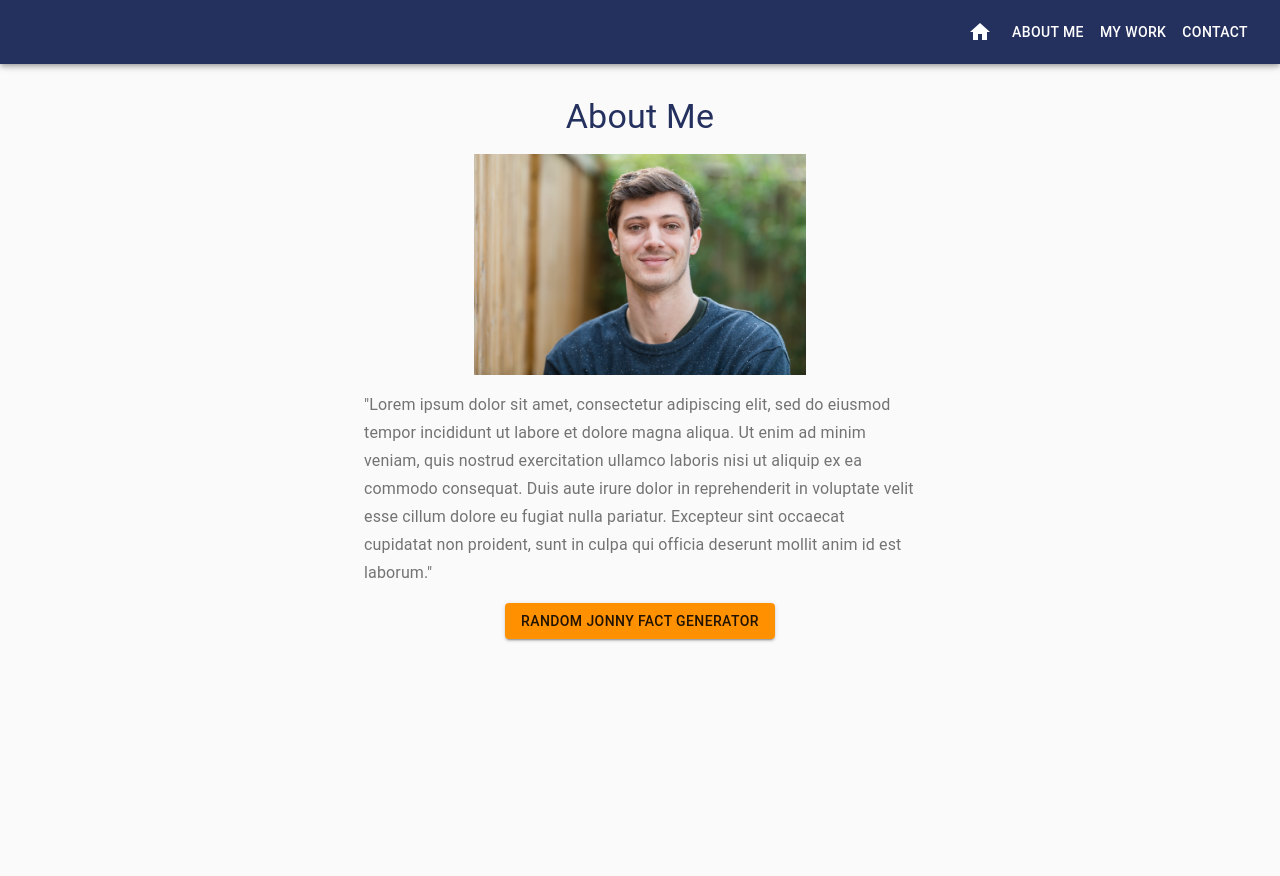
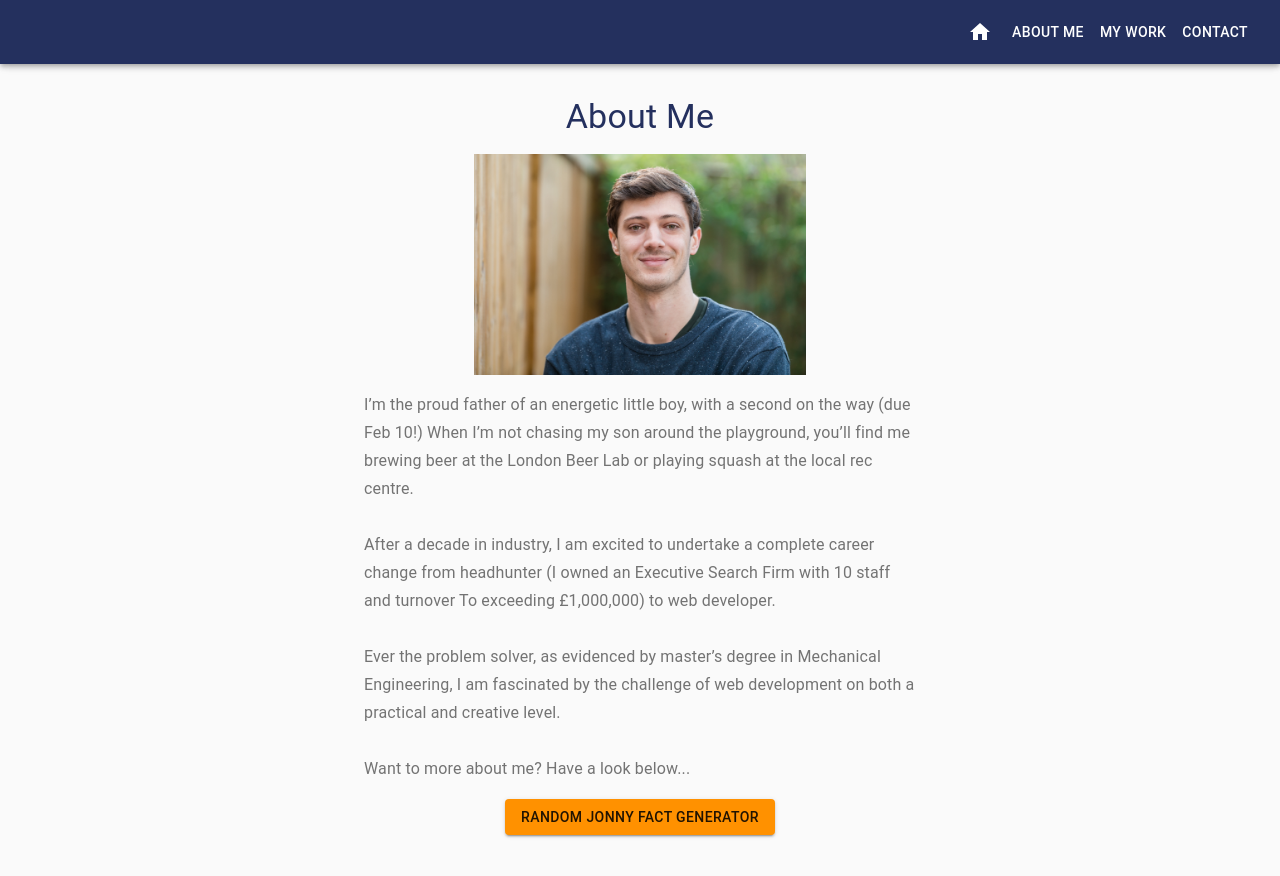
Before and after one commit to jonnysfarmer/jonnyfarmer.github.io, a React (Create React App) app in the folder portfolio/: page /#/about in a window 1280 px wide. Shown: the top 876 px of the page. Built offline with nearby package versions, Linux system fonts and the light colour scheme.

Commit message:
about me

```diff
--- a/portfolio/src/Components/AboutMe.js
+++ b/portfolio/src/Components/AboutMe.js
@@ -35,7 +35,7 @@ const useStyles = makeStyles(theme => ({
     marginTop: theme.spacing(2),
     marginBottom: theme.spacing(2)
   },
-  buttonMargin:{
+  buttonMargin: {
     marginTop: theme.spacing(2),
     marginBottom: theme.spacing(2)
   }
@@ -51,15 +51,14 @@ const randomFacts = ['I don’t eat cheese. I’m not vegan, I just don\'t like
 
 const About = () => {
 
-  const [random, setRandom]= useState('')
+  const [random, setRandom] = useState('')
 
   const classes = useStyles()
 
-  const RandomFact =(e) => {
+  const RandomFact = (e) => {
     e.preventDefault()
 
     const RandomNum = Math.floor(Math.random() * 7)
-    console.log(RandomNum)
     setRandom(randomFacts[RandomNum])
 
   }
@@ -78,18 +77,26 @@ const About = () => {
             </Typography>
             <img src={Headshot} alt='headshot' className={classes.image} ></img>
             <Typography component='h3' variant='subtitle1' color='textSecondary'>
-            "Lorem ipsum dolor sit amet, consectetur adipiscing elit, sed do eiusmod tempor incididunt
-            ut labore et dolore magna aliqua. Ut enim ad minim veniam, quis nostrud exercitation ullamco
-            laboris nisi ut aliquip ex ea commodo consequat. Duis aute irure dolor in reprehenderit
-            in voluptate velit esse cillum dolore eu fugiat nulla pariatur. Excepteur sint occaecat
-            cupidatat non proident, sunt in culpa qui officia deserunt mollit anim id est laborum."
+              I’m the proud father of an energetic little boy, with a second on the way (due Feb 10!)
+              When I’m not chasing my son around the playground, you’ll find me brewing beer at the London Beer Lab or
+               playing squash at the local rec centre.
+             <br></br>
+              <br></br>
+              After a decade in industry, I am excited to undertake a complete career change from headhunter (I owned an Executive Search Firm with 10 staff and turnover To exceeding £1,000,000) to web developer.
+             <br></br>
+              <br></br>
+              Ever the problem solver, as evidenced by master’s degree in Mechanical Engineering, I am fascinated by the challenge of web development on both a practical and creative level.
+            <br></br>
+              <br></br>
+              Want to more about me? Have a look below...
+
             </Typography>
             <Button
               type="submit"
               size='medium'
               variant="contained"
               color="secondary"
-              onClick={(e)=>RandomFact(e)}
+              onClick={(e) => RandomFact(e)}
               className={classes.buttonMargin}
             >
               Random Jonny Fact Generator
--- a/portfolio/src/Components/Navbar.js
+++ b/portfolio/src/Components/Navbar.js
@@ -9,10 +9,11 @@ import HomeIcon from '@material-ui/icons/Home'
 import { useStyles, theme } from '../styles/styles'
 
 function ResponsiveDrawer(props) {
-  // eslint-disable-next-line no-unused-vars
+
   const { container } = props
   const classes = useStyles()
   const [mobileOpen, setMobileOpen] = React.useState(false)
+
   const handleDrawerToggle = () => {
     setMobileOpen(!mobileOpen)
   }
```
Lines whose indentation alone changed are shown as unchanged.
